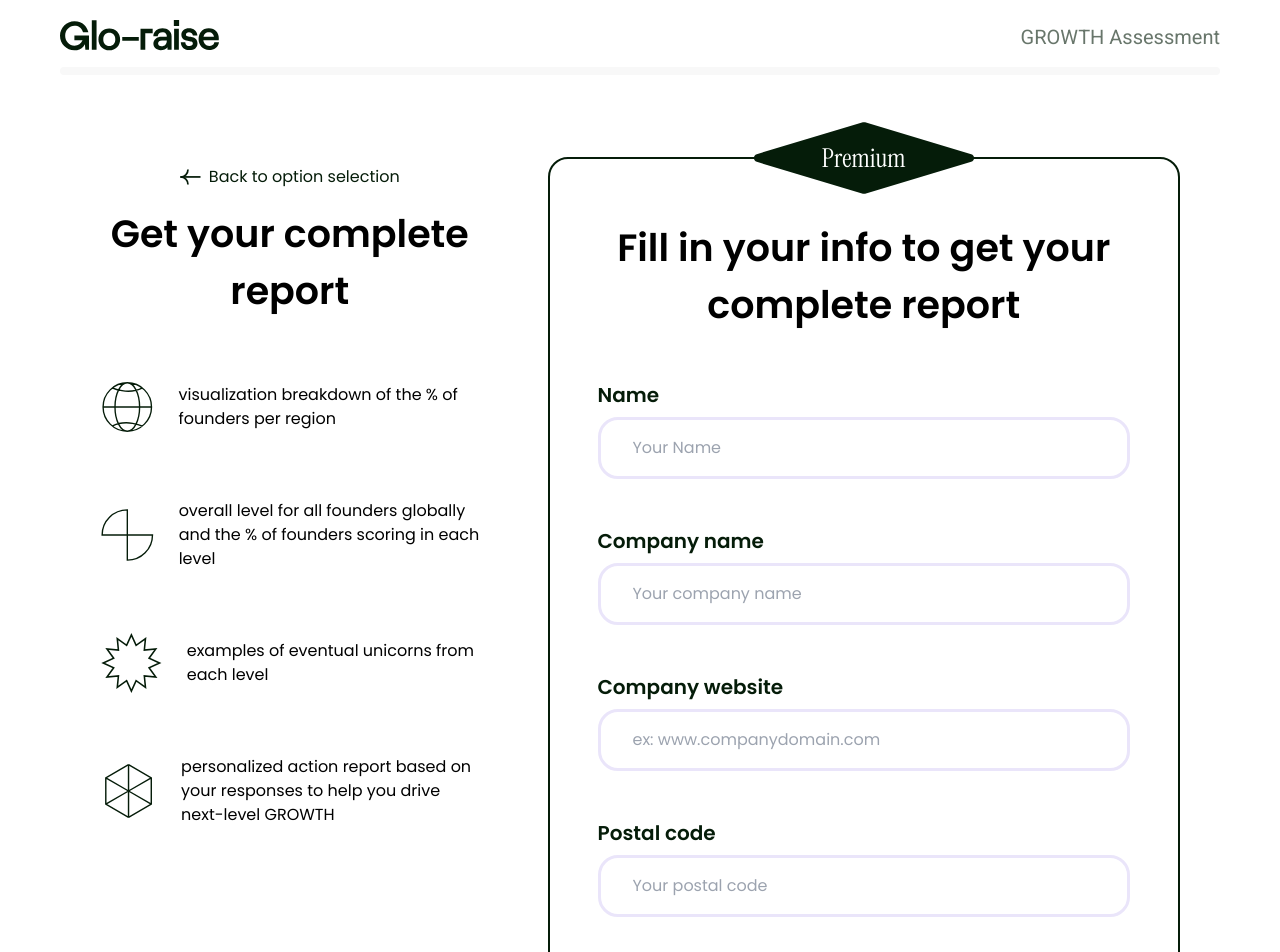
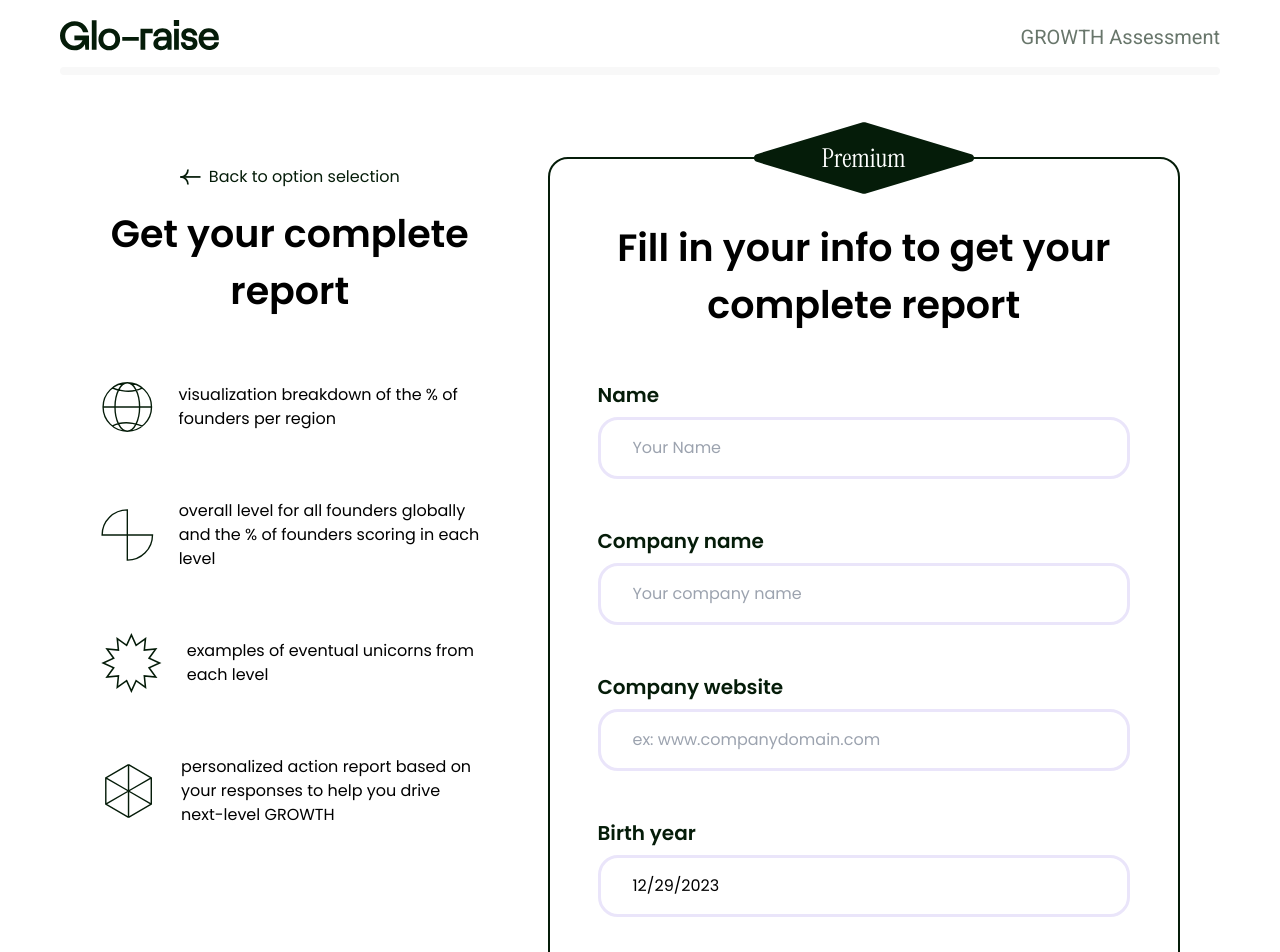
Before and after one commit to Wayskid/Glo-raise, a React (Vite) app in the folder client/: page /get_started/premium_checkout in a window 1280 px wide. Shown: the top 952 px of the page. Built offline with nearby package versions, Linux system fonts and the light colour scheme.

Commit message:
Finishing Touches

```diff
--- a/client/src/components/reuseable/DateInput.jsx
+++ b/client/src/components/reuseable/DateInput.jsx
@@ -2,9 +2,9 @@ import React, { useState } from "react";
 import DatePicker from "react-datepicker";
 import "react-datepicker/dist/react-datepicker.css";
 
-export default function DateInput({ name, onChange, value, order, label }) {
+export default function DateInput({ name, onChange, value, label }) {
   return (
-    <div className={`grid gap-2 row-start-${order}`}>
+    <div className={`grid gap-2 row-start-5`}>
       <label htmlFor={name} className="text-Dark text-xl font-semibold">
         {label}
       </label>
--- a/client/src/pages/get_started/Free_Checkout.jsx
+++ b/client/src/pages/get_started/Free_Checkout.jsx
@@ -181,7 +181,6 @@ export default function Free_Checkout() {
             label="Birth year"
             onChange={(e) => setFreeFormVal({ ...freeFormVal, birth_year: e })}
             value={freeFormVal.birth_year}
-            order="5"
           />
         </div>
         <button
--- a/client/src/pages/get_started/Prem_Checkout.jsx
+++ b/client/src/pages/get_started/Prem_Checkout.jsx
@@ -258,7 +258,6 @@ export default function Prem_Checkout() {
               setPremiumFormVal({ ...premiumFormVal, birth_year: e })
             }
             value={premiumFormVal.birth_year}
-            order="5"
           />
         </div>
         <p className="[font-family:'Instrument_Serif',serif;] text-[26px] text-center">
```
